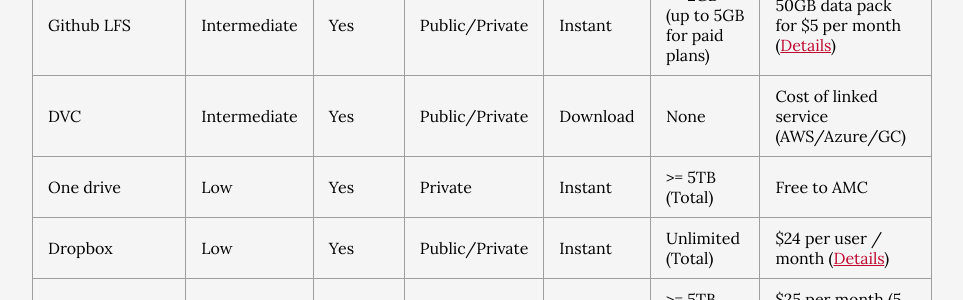
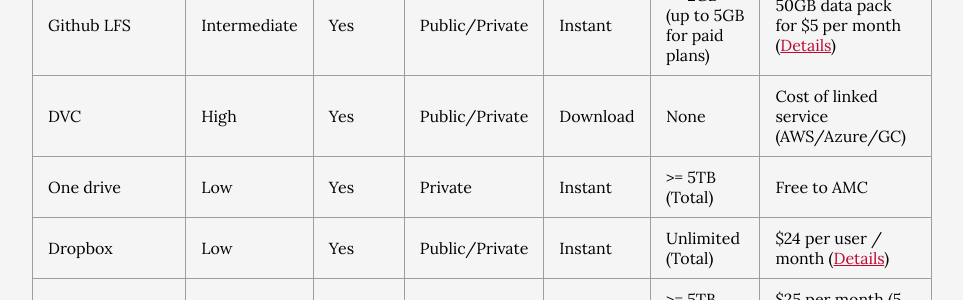
Before and after one commit to WayScience/waysciencelab.com, a Jekyll site: the page built from _posts/2022-06-01-datastrategy.md, in a window 1280 px wide and 900 px high, scrolled down 3163 px. Shown: the part 154-454 px from the top of the window, without its empty margins (158-1121 px from the left). Built offline with Jekyll 4.4.1, drawn with Linux system fonts in a browser that asks for light colours; nearby versions of some CDN libraries.

Commit message:
update longevity column

```diff
--- a/_posts/2022-06-01-datastrategy.md
+++ b/_posts/2022-06-01-datastrategy.md
@@ -85,7 +85,7 @@ Each storage solution has trade-offs in terms of longevity, access, usage speed,
 | Zenodo                | High         | Yes             | Public          | Download    | >= 50GB (Per dataset)             | Free ([Details](https://help.zenodo.org/))                                                      |
 | Github                | High         | Yes             | Public/Private  | Instant     | >= 100MB (Per file) (Details)     | Free                                                                |
 | Github LFS            | Intermediate | Yes             | Public/Private  | Instant     | >= 2GB (up to 5GB for paid plans) | 50GB data pack for $5 per month ([Details](https://docs.github.com/en/billing/managing-billing-for-git-large-file-storage/about-billing-for-git-large-file-storage))                           |
-| DVC                   | Intermediate | Yes             | Public/Private  | Download    | None                              | Cost of linked service (AWS/Azure/GC)                               |
+| DVC                   | High | Yes             | Public/Private  | Download    | None                              | Cost of linked service (AWS/Azure/GC)                               |
 | One drive             | Low          | Yes             | Private         | Instant     | >= 5TB (Total)                    | Free to AMC                                                         |
 | Dropbox               | Low          | Yes             | Public/Private  | Instant     | Unlimited (Total)                    | $24 per user / month ([Details](https://www.dropbox.com/plans))                                   |
 | Google drive          | Low          | Yes             | Public/Private  | Instant     | >= 5TB (Total)                    | $25 per month (5 users)([Details](https://one.google.com/about/plans))                                             |
```
